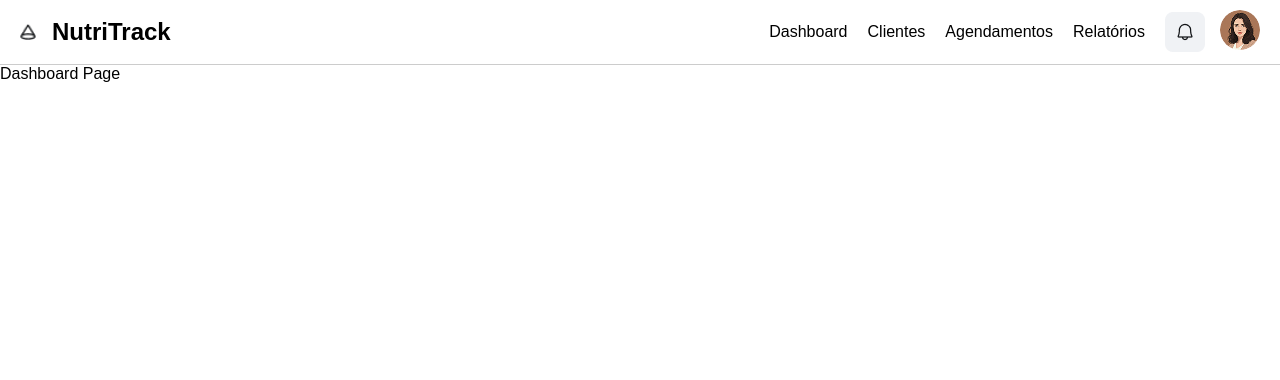
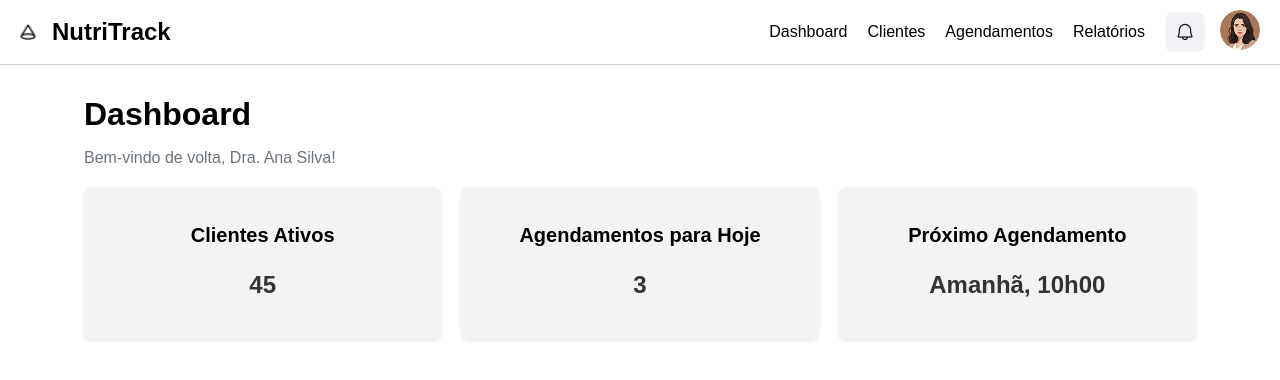
Before and after one commit to theomeme/nutriApp, a React (Create React App) app: page / in a window 1280 px wide. Shown: the top 380 px of the page. Built offline with nearby package versions, Linux system fonts and the light colour scheme.

Commit message:
initial layout of dashboard pages

```diff
--- a/src/App.css
+++ b/src/App.css
@@ -20,6 +20,9 @@ body {
   display: flex;
   align-items: center;
   gap: 16px;
+  text-decoration: none;
+  color: black;
+
 }
 
 .navbar-title {
@@ -64,3 +67,9 @@ body {
   width: 16px;
   height: 16px;
 }
+
+.dashboard {
+  padding: 20px;
+  max-width: 1200px;
+  margin: 0 auto;
+}
--- a/src/App.js
+++ b/src/App.js
@@ -5,19 +5,19 @@ import icon from "./Assets/icon.png";
 import profile from "./Assets/profile.png";
 import logo from "./Assets/vector.png";
 import Clientes from "./pages/Clientes";
-import Dashboard from "./pages/Dashboard";
 import Agendamentos from "./pages/Agendamentos";
 import Relatórios from "./pages/Relatórios";
+import Dashboard from "./pages/dashboardPage/Dashboard";
 
 function App() {
   return (
     <Router>
       <div>
         <div className="navbar">
-          <div className="logo-title">
+          <Link to="/dashboard" className="logo-title">
             <img src={logo} alt="logo-icon" className="logo-icon" />
             <div className="navbar-title">NutriTrack</div>
-          </div>
+          </Link>
           <div className="navbar-links">
             <Link to="/dashboard">Dashboard</Link>
             <Link to="/clientes">Clientes</Link>
--- a/src/pages/Dashboard.js
+++ /dev/null
@@ -1,7 +0,0 @@
-import React from 'react';
-
-function Dashboard() {
-  return <div>Dashboard Page</div>;
-}
-
-export default Dashboard;
--- /dev/null
+++ b/src/pages/dashboardPage/Dashboard.css
@@ -0,0 +1,41 @@
+.dashboard-container {
+  padding: 10px 20px; /* Reduced horizontal padding */
+  width: 90%; /* Increased width to occupy more of the page */
+  margin: 0 auto; /* Center the container */
+}
+
+.dashboard h1 {
+  font-size: 32px;
+  font-weight: bold;
+  margin-bottom: 10px;
+}
+
+.dashboard p {
+  color: #6c757d;
+  margin-bottom: 20px;
+}
+
+.dashboard-cards {
+  display: flex;
+  gap: 20px;
+}
+
+.card {
+  background-color: #f1f3f5;
+  border-radius: 8px;
+  padding: 20px;
+  flex: 1;
+  box-shadow: 0 2px 4px rgba(0, 0, 0, 0.1);
+  text-align: center;
+}
+
+.card h2 {
+  font-size: 20px;
+  margin-bottom: 10px;
+}
+
+.card p {
+  font-size: 24px;
+  font-weight: bold;
+  color: #333;
+}
--- /dev/null
+++ b/src/pages/dashboardPage/Dashboard.js
@@ -0,0 +1,25 @@
+import React from 'react';
+import './Dashboard.css'
+
+function Dashboard() {
+  return <div className="dashboard dashboard-container">
+      <h1>Dashboard</h1>
+      <p>Bem-vindo de volta, Dra. Ana Silva!</p>
+      <div className="dashboard-cards">
+        <div className="card">
+          <h2>Clientes Ativos</h2>
+          <p>45</p>
+        </div>
+        <div className="card">
+          <h2>Agendamentos para Hoje</h2>
+          <p>3</p>
+        </div>
+        <div className="card">
+          <h2>Próximo Agendamento</h2>
+          <p>Amanhã, 10h00</p>
+        </div>
+      </div>
+    </div>;
+}
+
+export default Dashboard;
```
